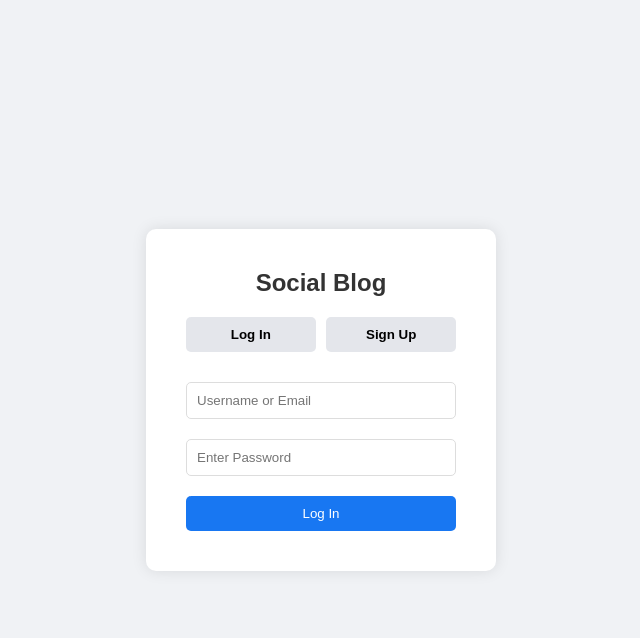
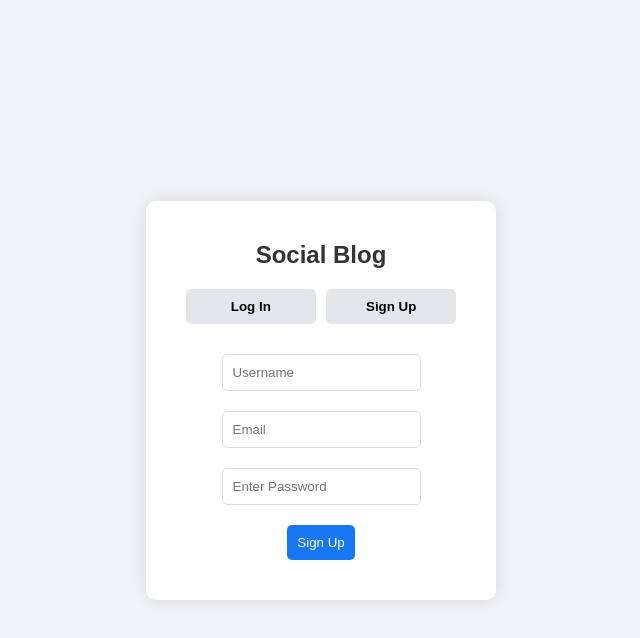
Before and after one commit to raja2006-jpg/social-blog-platform, a plain HTML site: page frontend/index.html in a window 1280 px wide. Both pictures are taken after a click on the button "Sign Up". Shown: the whole page, without its empty margins (319-959 px from the left). Drawn offline with Linux system fonts and the light colour scheme.

Commit message:
Updated frontend JS for deployed backend

```diff
--- a/frontend/index.html
+++ b/frontend/index.html
@@ -5,7 +5,6 @@
     <meta name="viewport" content="width=device-width, initial-scale=1.0">
     <title>Social Blog - Login / Signup</title>
     <link rel="stylesheet" href="css/style.css">
-
 </head>
 <body>
     <div class="container">
@@ -18,21 +17,41 @@
 
             <!-- Login Form -->
             <form id="loginForm" class="input-group">
-                <input type="text" placeholder="Username or Email" class="input-field" required>
-                <input type="password" placeholder="Enter Password" class="input-field" required>
+                <div id="loginMessage" class="message"></div>
+                <input type="text" name="email" placeholder="Username or Email" class="input-field" required>
+                <input type="password" name="password" placeholder="Enter Password" class="input-field" required>
                 <button type="submit" class="submit-btn">Log In</button>
             </form>
 
             <!-- Signup Form -->
             <form id="signupForm" class="input-group" style="display: none;">
-                <input type="text" placeholder="Username" class="input-field" required>
-                <input type="email" placeholder="Email" class="input-field" required>
-                <input type="password" placeholder="Enter Password" class="input-field" required>
+                <div id="registerMessage" class="message"></div>
+                <input type="text" name="username" placeholder="Username" class="input-field" required>
+                <input type="email" name="email" placeholder="Email" class="input-field" required>
+                <input type="password" name="password" placeholder="Enter Password" class="input-field" required>
                 <button type="submit" class="submit-btn">Sign Up</button>
             </form>
         </div>
     </div>
 
     <script src="js/auth.js"></script>
+
+    <script>
+        // Toggle login/signup forms
+        const loginFormEl = document.getElementById("loginForm");
+        const signupFormEl = document.getElementById("signupForm");
+        const loginBtn = document.getElementById("loginBtn");
+        const signupBtn = document.getElementById("signupBtn");
+
+        loginBtn.addEventListener("click", () => {
+            loginFormEl.style.display = "block";
+            signupFormEl.style.display = "none";
+        });
+
+        signupBtn.addEventListener("click", () => {
+            loginFormEl.style.display = "none";
+            signupFormEl.style.display = "block";
+        });
+    </script>
 </body>
 </html>
```
